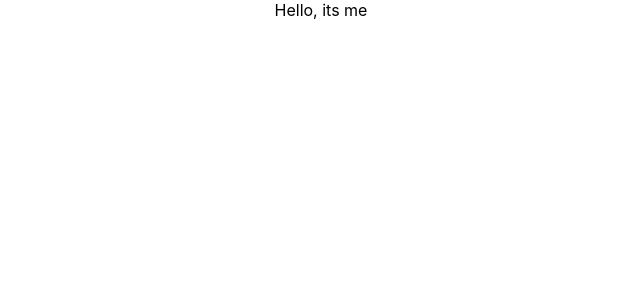
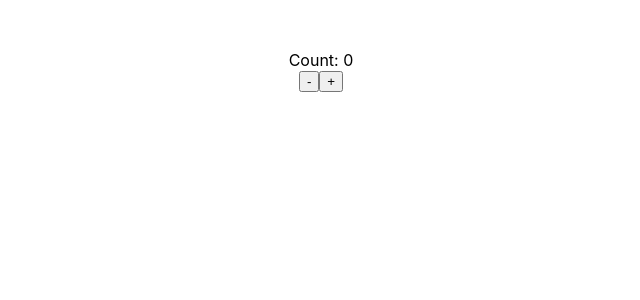
Before and after one commit to Jvaz0715/react-intro-frontend-v2, a React (Create React App) app: page / in a window 1280 px wide. Shown: the top 300 px of the page, without its empty margins (319-959 px from the left). Built offline with nearby package versions, Linux system fonts and the light colour scheme.

Commit message:
sets up a +/- counter app

```diff
--- a/src/App.css
+++ b/src/App.css
@@ -1,38 +1,4 @@
-.App {
+.counter-container {
   text-align: center;
+  margin-top: 50px;
 }
-
-.App-logo {
-  height: 40vmin;
-  pointer-events: none;
-}
-
-@media (prefers-reduced-motion: no-preference) {
-  .App-logo {
-    animation: App-logo-spin infinite 20s linear;
-  }
-}
-
-.App-header {
-  background-color: #282c34;
-  min-height: 100vh;
-  display: flex;
-  flex-direction: column;
-  align-items: center;
-  justify-content: center;
-  font-size: calc(10px + 2vmin);
-  color: white;
-}
-
-.App-link {
-  color: #61dafb;
-}
-
-@keyframes App-logo-spin {
-  from {
-    transform: rotate(0deg);
-  }
-  to {
-    transform: rotate(360deg);
-  }
-}
--- a/src/App.js
+++ b/src/App.js
@@ -1,11 +1,61 @@
-import './App.css';
+import React, { Component } from "react";
 
-function App() {
-  return (
-    <div className="App">
-      Hello, its me
-    </div>
-  );
-}
+import "./App.css";
+
+export class App extends Component {
+  constructor(props){
+    super(props);
+    this.state = {
+      count: 0,
+    };
+
+  };
+
+  addCount = () => {
+    console.log("add is clicked")
+    this.setState({
+      count: this.state.count + 1,
+    })
+  };
+
+  minusCount = () => {
+    console.log("minus is clicked")
+
+    this.setState({
+      count: this.state.count -1,
+    })
+  };
+
+  render() {
+    return (
+      <div className="counter-container">
+        <div>
+        Count: {this.state.count}
+        </div>
+        <button onClick={this.minusCount}>-</button>
+        <button onClick={this.addCount}>+</button>
+      </div>
+    );
+  };
+};
 
 export default App;
+
+
+
+// ===============
+  // The below is the standard of what we get when we create react app. Above is a more react-centric approach
+// ===============
+
+
+// import './App.css';
+
+// function App() {
+//   return (
+//     <div className="App">
+//       Hello, its me
+//     </div>
+//   );
+// }
+
+// export default App;
```
